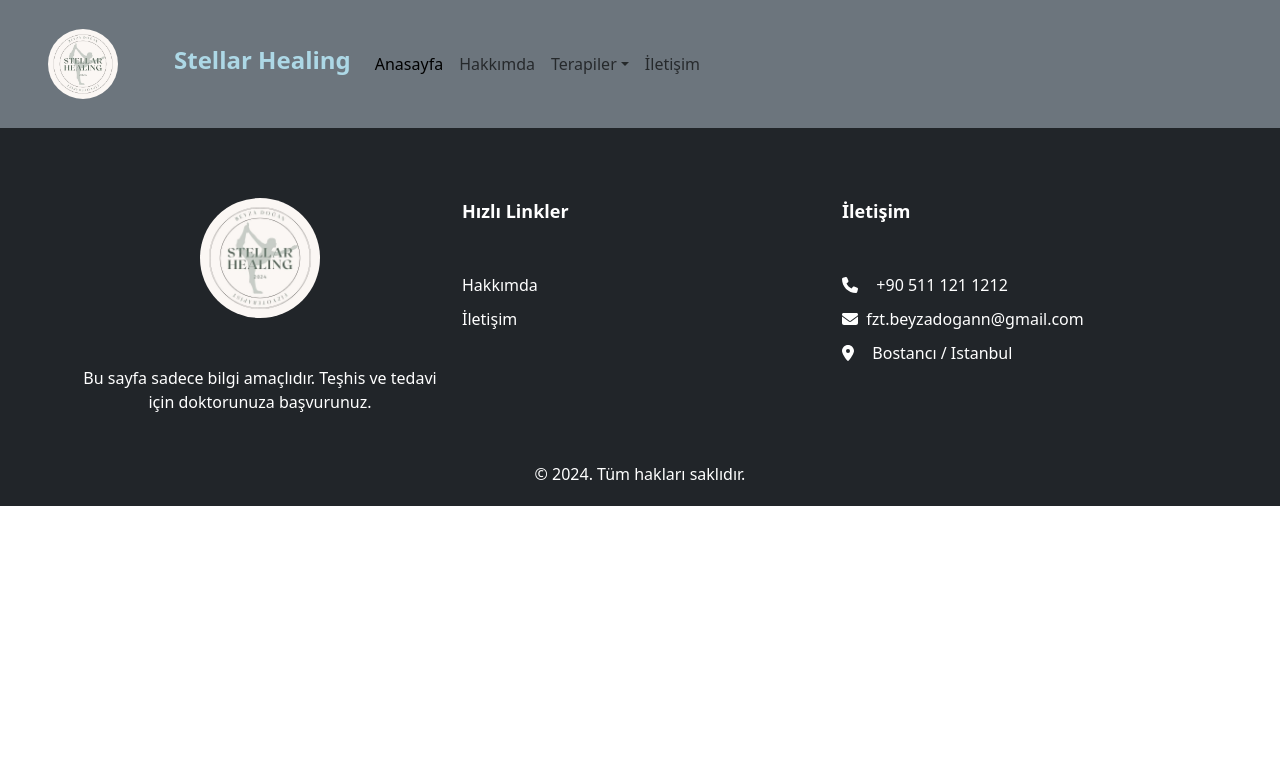
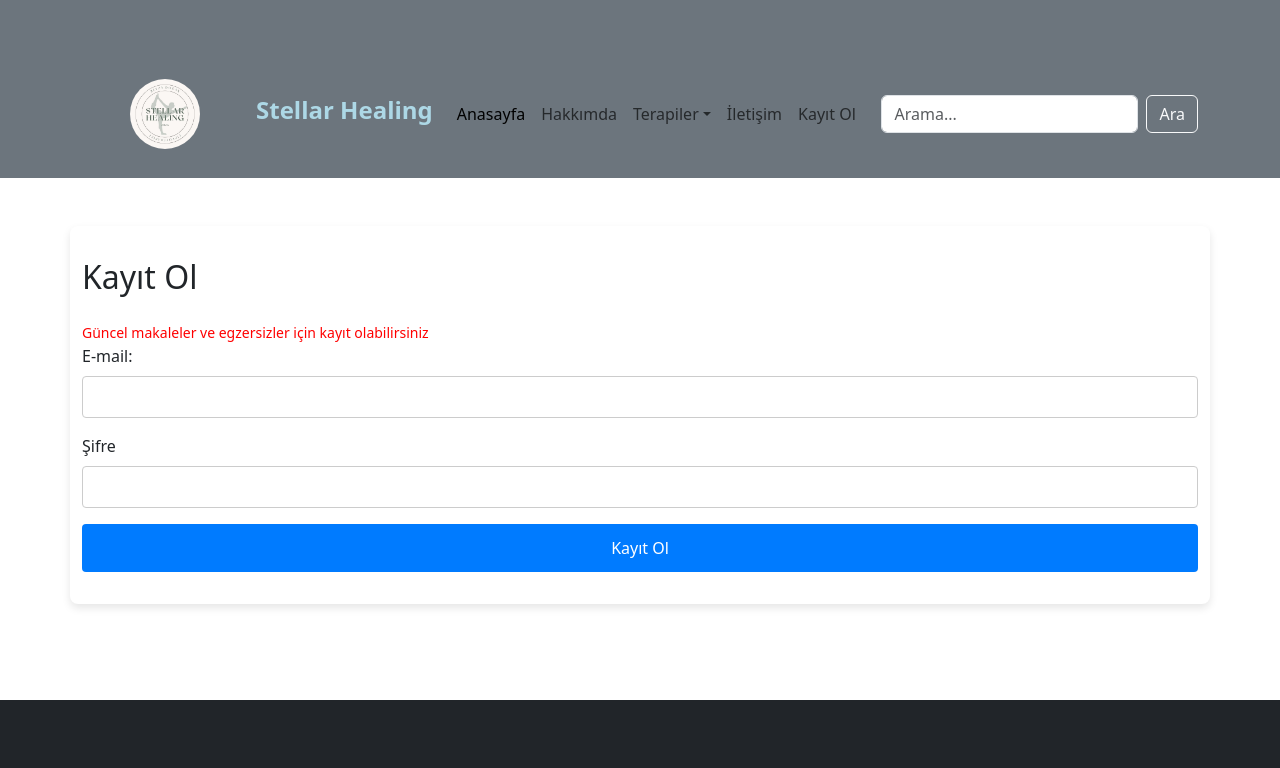
Before and after one commit to BeyzaDogann/StellarHealingReact, a React (Vite) app: page /signup in a window 1280 px wide. Shown: the top 768 px of the page. Built offline with nearby package versions, Linux system fonts and the light colour scheme.

Commit message:
SignUp dosyası eklendi

```diff
--- a/src/App.jsx
+++ b/src/App.jsx
@@ -1,5 +1,5 @@
 import React from 'react';
-// import './App.css';
+import './style/App.css';
 import { Routes, Route} from "react-router-dom";
 import Anasayfa from './pages/Home';
 import Hakkımda from './pages/About';
@@ -9,7 +9,7 @@ import NeckHernia from  './pages/neck-hernia';
 import ImpSendrome from './pages/imp';
 import DeskWorker from './pages/desk-worker';
 import Footer from './components/Footer';
-
+import SingUp from './pages/SignUp'
 function App() {
 
   return (
@@ -25,6 +25,7 @@ function App() {
         <Route path="/neck-hernia" element={<NeckHernia/>} />
         <Route path="/imp" element={<ImpSendrome/>} />
         <Route path="/desk-worker" element={<DeskWorker/>} />
+        <Route path="/signup" element={<SingUp/>} />
 
       </Routes>
       <Footer/>
--- a/src/components/Navbar.jsx
+++ b/src/components/Navbar.jsx
@@ -1,43 +1,54 @@
-import React from 'react';
-import { Navbar, Nav, Form, FormControl, Button } from 'react-bootstrap';
+import React, { useState } from 'react';
+import { Navbar, Nav, Form, FormControl, Button, Container } from 'react-bootstrap';
 import 'bootstrap/dist/css/bootstrap.min.css';
 import logo from '../assets/log-img/logo.jpg';
 import { Link } from 'react-router-dom';
 import { NavDropdown } from 'react-bootstrap';
+import { createClient } from '@supabase/supabase-js';
 
-
+const supabaseUrl = 'https://efhwsckmklwualgwhwrh.supabase.co';
+const supabaseKey = 'eyJhbGciOiJIUzI1NiIsInR5cCI6IkpXVCJ9.eyJpc3MiOiJzdXBhYmFzZSIsInJlZiI6ImVmaHdzY2tta2x3dWFsZ3dod3JoIiwicm9sZSI6ImFub24iLCJpYXQiOjE3MTg4NzAyMTQsImV4cCI6MjAzNDQ0NjIxNH0.xCj4AoleFsJvkCPtjvpwupk5OLtMx-F8IuQMqsXRqs4';
+const supabase = createClient(supabaseUrl, supabaseKey);
 
 function NavigationBar() {
-  const handleSubmit = (event) => {
+  const [searchResults, setSearchResults] = useState([]);
+
+  const handleSubmit = async (event) => {
     event.preventDefault();
     const searchQuery = event.target.elements.search.value;
     console.log("Arama Sorgusu: ", searchQuery);
 
-    axios.post('/api/search', { query: searchQuery })
-      .then(response => {
-        console.log(response.data);
-      })
-      .catch(error => {
-        console.error("Hatalı!", error);
-      });
+    // Supabase ile arama yap
+    const { data, error } = await supabase
+      .from('items') // items tablonuzun adı
+      .select('*')
+      .ilike('name', `%${searchQuery}%`);
+
+    if (error) {
+      console.error("Arama hatası!", error);
+    } else {
+      setSearchResults(data);
+      console.log("Arama Sonuçları: ", data);
+    }
   };
 
   return (
-    <Navbar bg="secondary" expand="lg" >
+    <Navbar bg="secondary" expand="lg">
+      <Container>
         <Navbar.Brand href="/Home">
           <img
             src={logo}
             alt="Logo"
             width="70"
             height="70"
-          className="d-inline-block my-3 mx-5 "
+            className="d-inline-block my-3 mx-5"
             style={{ borderRadius: '50%', marginRight: '10px' }}
           />
-        <span className='ms-2' style={{fontWeight:'bold', fontSize:'24px', color:'lightblue'}}>Stellar Healing</span>
+          <span className='ms-2' style={{ fontWeight: 'bold', fontSize: '24px', color: 'lightblue' }}>Stellar Healing</span>
         </Navbar.Brand>
         <Navbar.Toggle aria-controls="navbarNavDropdown" />
         <Navbar.Collapse id="navbarNavDropdown">
-        <Nav className="mr-auto">
+          <Nav className="me-auto">
             <Nav.Link as={Link} to="/Home" className="active">Anasayfa</Nav.Link>
             <Nav.Link as={Link} to="/About">Hakkımda</Nav.Link>
             <NavDropdown title="Terapiler" id="nav-dropdown">
@@ -46,9 +57,20 @@ function NavigationBar() {
               <NavDropdown.Item as={Link} to="/desk-worker">Masa Başı Çalışanlar için Egzersizler</NavDropdown.Item>
             </NavDropdown>
             <Nav.Link as={Link} to="/Contact">İletişim</Nav.Link>
+            <Nav.Link as={Link} to="/SignUp">Kayıt Ol</Nav.Link>
           </Nav>
-
+          <Form className="d-flex ms-auto" onSubmit={handleSubmit}>
+            <FormControl
+              type="search"
+              placeholder="Arama..."
+              className="me-2"
+              aria-label="Search"
+              name="search"
+            />
+            <Button variant="outline-light" type="submit">Ara</Button>
+          </Form>
         </Navbar.Collapse>
+      </Container>
     </Navbar>
   );
 }
--- /dev/null
+++ b/src/pages/SignUp.jsx
@@ -0,0 +1,48 @@
+import React from 'react';
+import { useForm } from 'react-hook-form';
+import axios from 'axios';
+
+const SignUp = () => {
+  const { register, handleSubmit, formState: { errors } } = useForm();
+
+  const onSubmit = async data => {
+    try {
+      const response = await axios.post('http://localhost:5000/users', data);
+      console.log('Sign up successful:', response.data);
+    } catch (error) {
+      console.error('Sign up failed:', error);
+    }
+  };
+
+  return (
+    <div className="signup-container container mt-5">
+      <h2>Kayıt Ol</h2>
+      <span>Güncel makaleler ve egzersizler için kayıt olabilirsiniz</span>
+      <form onSubmit={handleSubmit(onSubmit)}>
+        <div className="mb-3">
+          <label htmlFor="email" className="form-label">E-mail:</label>
+          <input
+            id="email"
+            type="email"
+            className="form-control"
+            {...register('email', { required: 'Email is required' })}
+          />
+          {errors.email && <span className="text-danger">{errors.email.message}</span>}
+        </div>
+        <div className="mb-3">
+          <label htmlFor="password" className="form-label">Şifre</label>
+          <input
+            id="password"
+            type="password"
+            className="form-control"
+            {...register('password', { required: 'Password is required' })}
+          />
+          {errors.password && <span className="text-danger">{errors.password.message}</span>}
+        </div>
+        <button type="submit" className="btn btn-primary w-100">Kayıt Ol</button>
+      </form>
+    </div>
+  );
+};
+
+export default SignUp;
--- a/src/style/App.css
+++ b/src/style/App.css
@@ -0,0 +1,81 @@
+
+.App {
+  display: flex;
+  flex-direction: column;
+  align-items: center;
+  background-color: #f0f0f0;
+  min-height: 100vh;
+}
+
+nav {
+  background: #333;
+  padding: 1rem;
+  width: 100%;
+  display: flex;
+  justify-content: center;
+}
+
+nav ul {
+  list-style: none;
+  padding: 0;
+  margin: 0;
+  display: flex;
+  gap: 1rem;
+}
+
+nav a {
+  color: white;
+  text-decoration: none;
+}
+
+.signup-container {
+  background: white;
+  padding:2rem;
+  border-radius: 8px;
+  box-shadow: 0 4px 8px rgba(0, 0, 0, 0.1);
+
+  margin-top: 6rem;
+  margin-bottom: 6rem;
+  margin-left: 25rem;
+
+}
+
+.signup-container h2 {
+  margin-bottom: 1.5rem;
+}
+
+.signup-container form div {
+  margin-bottom: 1rem;
+}
+
+.signup-container label {
+  display: block;
+  margin-bottom: 0.5rem;
+}
+
+.signup-container input {
+  width: 100%;
+  padding: 0.5rem;
+  border: 1px solid #ccc;
+  border-radius: 4px;
+}
+
+.signup-container button {
+  width: 100%;
+  padding: 0.75rem;
+  border: none;
+  background: #007bff;
+  color: white;
+  border-radius: 4px;
+  cursor: pointer;
+  font-size: 1rem;
+}
+
+.signup-container button:hover {
+  background: #0056b3;
+}
+
+.signup-container span {
+  color: red;
+  font-size: 0.875rem;
+}
--- a/src/style/Footer.css
+++ b/src/style/Footer.css
@@ -1,6 +1,7 @@
 .footer {
   padding: 20px 0;
   color: #fff;
+  bottom: 0;
 }
 
 .footer-logo img {
```
Also changed, not shown: package.json (+10 -16 lines), 1 other file (tests, documents, lock files or other folders). Lines whose indentation alone changed are shown as unchanged.
